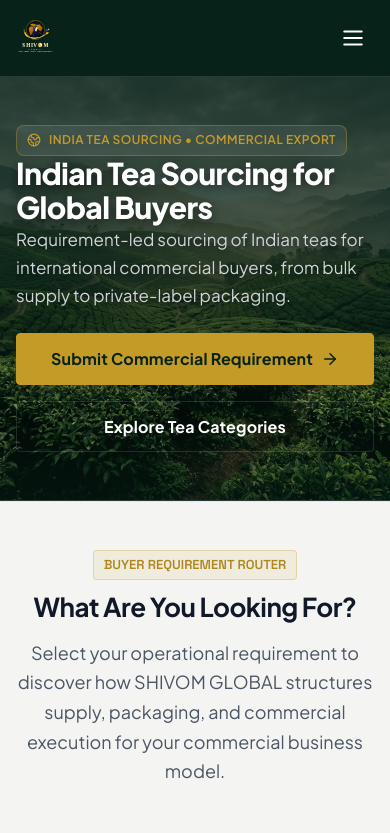
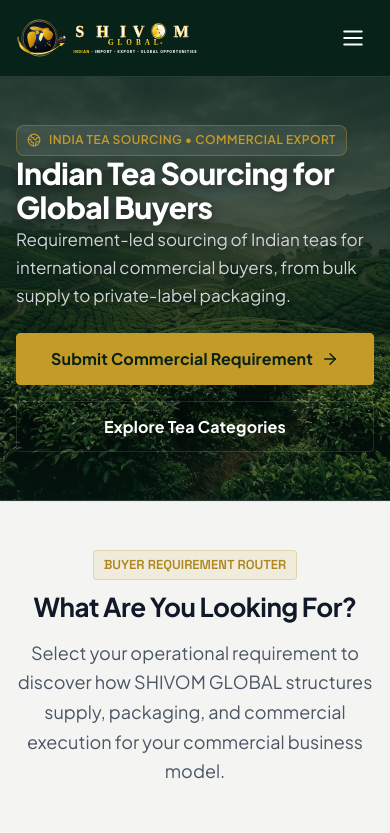
Before and after one commit to sarthaksarvaiya/shivom-global-website, a React (Vite) app: page / in a window 390 px wide. Shown: the top 833 px of the page. Built offline with nearby package versions, Linux system fonts and the light colour scheme.

Commit message:
feat(branding): integrate horizontal navbar brandmark and full-screen hero height

```diff
--- a/src/components/layout/SiteFooter.tsx
+++ b/src/components/layout/SiteFooter.tsx
@@ -44,16 +44,12 @@ export const SiteFooter: React.FC = () => {
           <div style={{ display: 'flex', flexDirection: 'column', gap: 'var(--space-4)' }}>
             <div style={{
               display: 'inline-flex',
-              backgroundColor: '#FFFFFF',
-              padding: '6px 14px',
-              borderRadius: 'var(--radius-sm)',
-              boxShadow: 'var(--shadow-sm)',
               width: 'fit-content',
             }}>
               <img
-                src="/Shivom_Global_Logo.svg"
-                alt="SHIVOM GLOBAL — Official Logo"
-                style={{ height: '36px', width: 'auto', objectFit: 'contain' }}
+                src="/Shivom_Global_Header_Logo.svg"
+                alt="SHIVOM GLOBAL"
+                style={{ height: '48px', width: 'auto', objectFit: 'contain' }}
               />
             </div>
 
--- a/src/styles/index.css
+++ b/src/styles/index.css
@@ -601,18 +601,30 @@ small, .text-sm {
 }
 
 .header-brand-img {
-  height: 50px;
+  height: 52px;
   width: auto;
+  max-width: 320px;
   object-fit: contain;
   display: block;
 }
 
 @media (max-width: 1024px) {
   .header-brand-link {
-    height: 44px;
+    height: 46px;
   }
   .header-brand-img {
-    height: 42px;
+    height: 44px;
+    max-width: 260px;
+  }
+}
+
+@media (max-width: 640px) {
+  .header-brand-link {
+    height: 40px;
+  }
+  .header-brand-img {
+    height: 38px;
+    max-width: 210px;
   }
 }
 
@@ -623,13 +635,15 @@ small, .text-sm {
   position: relative;
   background-color: var(--color-primary-dark);
   color: var(--text-inverse);
-  padding-top: clamp(4.5rem, 8vw, 6.5rem);
-  padding-bottom: clamp(5rem, 9vw, 7.5rem);
+  padding-top: clamp(3.5rem, 6vw, 5.5rem);
+  padding-bottom: clamp(4rem, 7vw, 6.5rem);
   overflow: hidden;
   border-bottom: 1px solid var(--border-dark-subtle);
-  min-height: 580px;
+  min-height: calc(100vh - 76px);
+  min-height: calc(100svh - 76px);
   display: flex;
   align-items: center;
+  box-sizing: border-box;
 }
 
 .hero-bg-layer {
```
Also changed, not shown: public/Shivom_Global_Header_Logo.svg, public/Shivom_Global_Logo.svg.
